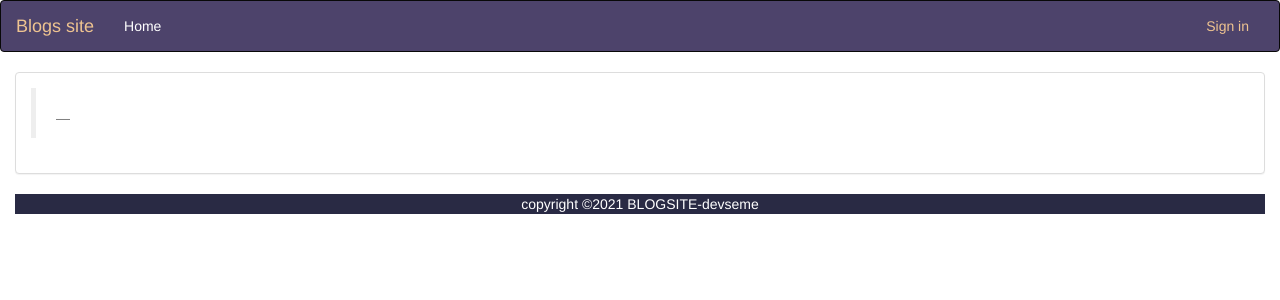
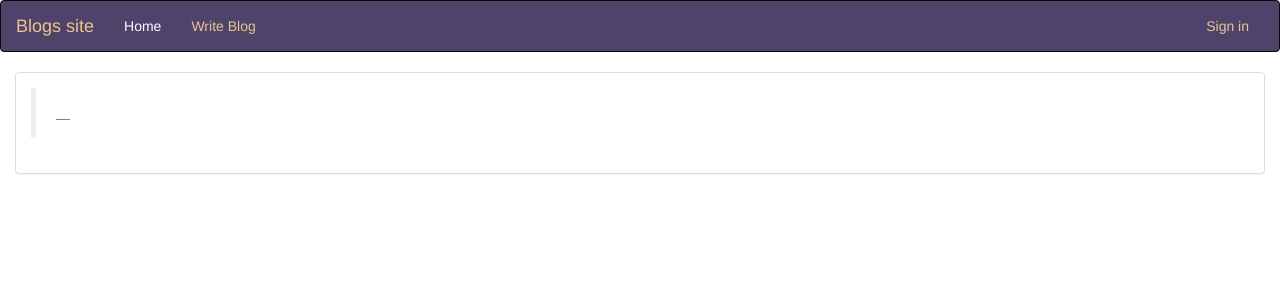
Before and after one commit to devseme/Blogs-App, a Flask app: page / in a window 1280 px wide. Shown: the top 300 px of the page. Run offline with Flask 2, Linux system fonts and the light colour scheme; data that the repository does not hold is empty; some libraries are stand-ins or nearby versions.

Commit message:
worked on blogs class and displaying them on homepage

```diff
--- a/app/auth/views.py
+++ b/app/auth/views.py
@@ -33,7 +33,7 @@ def register():
         user = User(email = form.email.data, username = form.username.data,password = form.password.data)
         db.session.add(user)
         db.session.commit()
-        # mail_message("Welcome to Pitches Website","email/welcome_user",user.email,user=user)
+        # mail_message("Welcome to Blogsite ","email/welcome_user",user.email,user=user)
         return redirect(url_for('auth.login'))
         title = "New Account"
     return render_template('auth/register.html',registration_form = form)
--- a/app/main/forms.py
+++ b/app/main/forms.py
@@ -0,0 +1,15 @@
+from flask_wtf import FlaskForm
+from wtforms import StringField, PasswordField, BooleanField, SubmitField, FileField,SelectField
+from wtforms.fields.simple import TextAreaField
+from wtforms.validators import Required, Email, Length, EqualTo
+from ..models import User,Blog
+from wtforms import ValidationError
+
+
+
+class BlogForm(FlaskForm):
+    title = StringField('Blog title', validators=[Required()])
+    category = SelectField('Blog category',choices=[('Select a category','Select a category'),('Fashion', 'Fashion'),('Sports','Sports'),('Travel','Travel'),('Tech','Tech')], validators=[Required()])
+    content = TextAreaField('Body', validators=[Required()])
+    created_by= StringField('Blog created_by',validators=[Required()])
+    submit = SubmitField('Submit')
--- a/app/main/views.py
+++ b/app/main/views.py
@@ -1,9 +1,10 @@
 from flask import render_template,request,redirect,url_for,abort,flash
 from . import main
-from ..models import User,Quote
-from flask_login import login_required,current_user
+from ..models import User,Quote,Blog
+from flask_login import login_required
 from .. import db,photos
 from ..requests import get_quote
+from .forms import BlogForm
 
 
 
@@ -13,5 +14,28 @@ def index():
     '''
     View root function that returns index template
     '''
+
     quote = get_quote()
-    return render_template('index.html',quote =quote)
+    blog_form = BlogForm()
+    all_blogs = Blog.query.order_by(Blog.date_posted).all()
+    return render_template('index.html',quote =quote,blogs = all_blogs)
+
+@main.route('/blog', methods=['GET', 'POST'])
+@login_required
+def new_blog():
+    blog_form = BlogForm()
+    if blog_form.validate_on_submit():
+        title = blog_form.title.data
+        category = blog_form.category.data
+        content = blog_form.content.data
+        created_by = blog_form.created_by.data
+        new_blog = Blog(title=title,category=category, content=content, created_by= created_by)
+        new_blog.save_blog()
+        db.session.add(new_blog)
+        db.session.commit()
+        return redirect(url_for('main.index'))
+
+    else:
+        all_blogs = Blog.query.order_by(Blog.date_posted).all()
+
+    return render_template('blogs.html', blogs=all_blogs,blog_form = blog_form)
--- a/app/models.py
+++ b/app/models.py
@@ -11,7 +11,7 @@ def load_user(user_id):
    # user table
 class User(UserMixin, db.Model):
     _tablename_ = 'user'
-    # posts = db.relationship('Post', backref='author', lazy='dynamic')
+    blogs = db.relationship('Blog', backref='author', lazy='dynamic')
     id = db.Column(db.Integer, primary_key=True)
     username = db.Column(db.String(255))
     email = db.Column(db.String(255), unique=True, index=True)
@@ -48,3 +48,33 @@ class Quote:
     def __init__(self, author, quote):
         self.author = author
         self.quote = quote
+
+class Blog(db.Model):
+    __tablename__='blogs'
+    id = db.Column(db.Integer, primary_key=True)
+    title = db.Column(db.String(255))
+    category = db.Column(db.String(255))
+    content= db.Column(db.String(255))
+    created_by= db.Column(db.String(255))
+    date_posted = db.Column(db.DateTime, default=datetime.utcnow)
+    user_id = db.Column(db.Integer, db.ForeignKey('user.id'))
+
+
+
+     # save/delete blog
+
+    def save_blog(self):
+        db.session.add(self)
+        db.session.commit()
+
+    def delete_blog(self):
+        db.session.delete(self)
+        db.session.commit()
+
+    @classmethod
+    def get_blogs(cls,id):
+            blogs =Blog.query.filter_by(blog_id=id).all()
+            return blogs
+
+    def _repr_(self):
+        return f'Blog {self.title}'
--- a/app/templates/index.html
+++ b/app/templates/index.html
@@ -18,9 +18,36 @@
             </div>
    </div>
 </div>
-<footer style="width:auto;color:#FFFFFF;background-color: #292A44;">
-    <div class="copyright text-center">
-        <p> copyright &copy;2021 BLOGSITE-devseme</p>
+
+
+
+{% for blog in blogs %}
+    <div class="col-md-3 ">
+        <div class="text-centre">
+            <div class="card text-white bg-info mb-3" style="max-width: 30rem; margin:1vw; padding:1vw;">
+                <h4 class="card-header">Blog Title :{{blog.title}}</h4>
+                <div class="card-body">
+
+                <p class="card-title"> Blog Category: {{blog.category}}</p>
+
+                <p class="card-text">Blog Description: {{blog.content}}</p>
+
+                <p class="card-text">Blogger: {{blog.created_by}}</p>
+
+              <!-- <footer style="width:auto;color:#FFFFFF;background-color: #292A44;">
+            <div class="copyright text-center">
+                <p> copyright &copy;2021 BLOGSITE-devseme</p>
+            </div>
+        </footer>    -->
+
+
+            </div>
+        </div>
+
+        </div>
+
     </div>
-</footer>
+
+{% endfor %}
+
 {%endblock%}
--- a/app/templates/navbar.html
+++ b/app/templates/navbar.html
@@ -15,6 +15,7 @@
                     <li class="nav-item">
                         <a class="nav-link" href="{{url_for('main.index')}}" style="color:white;"> Home</a>
                       </li>
+                      <li><a href="/blog" class="tag"style="color: #EEC390;">Write Blog</a></li>
 
 
             </ul>
--- a/config.py
+++ b/config.py
@@ -32,7 +32,7 @@ class ProdConfig(Config):
 
 
 class DevConfig(Config):
-    SQLALCHEMY_DATABASE_URI = 'postgresql+psycopg2://moringa:moringa@localhost/uhuru'
+    SQLALCHEMY_DATABASE_URI = 'postgresql+psycopg2://moringa:moringa@localhost/kiss'
     DEBUG = True
 
 
--- a/manage.py
+++ b/manage.py
@@ -1,7 +1,7 @@
 from app import create_app, db
 from flask_script import Manager, Server
 
-from app.models import User,Quote
+from app.models import Blog, User,Quote
 from flask_migrate import Migrate, MigrateCommand
 
 # Creating app instance
@@ -24,7 +24,7 @@ def test():
 
 @manager.shell
 def make_shell_context():
-    return dict(app=app, db=db, User=User,Quote=Quote)
+    return dict(app=app, db=db, User=User,Quote=Quote,Blog=Blog)
 
 
 if __name__=='__main__':
```
Also changed, not shown: app/templates/blogs.html (added, +18 -0 lines), migrations/env.py (+26 -17 lines), migrations/versions/7b0b2b7ae569_.py (renamed from migrations/versions/934547afe2c7_.py, +15 -3 lines).
